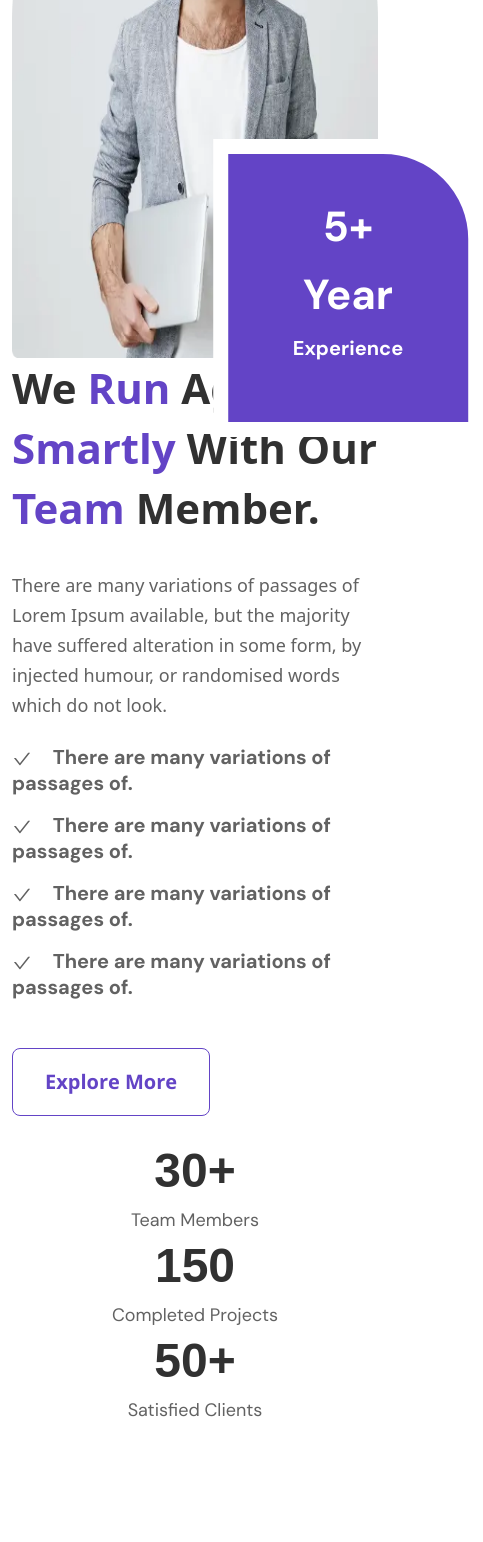
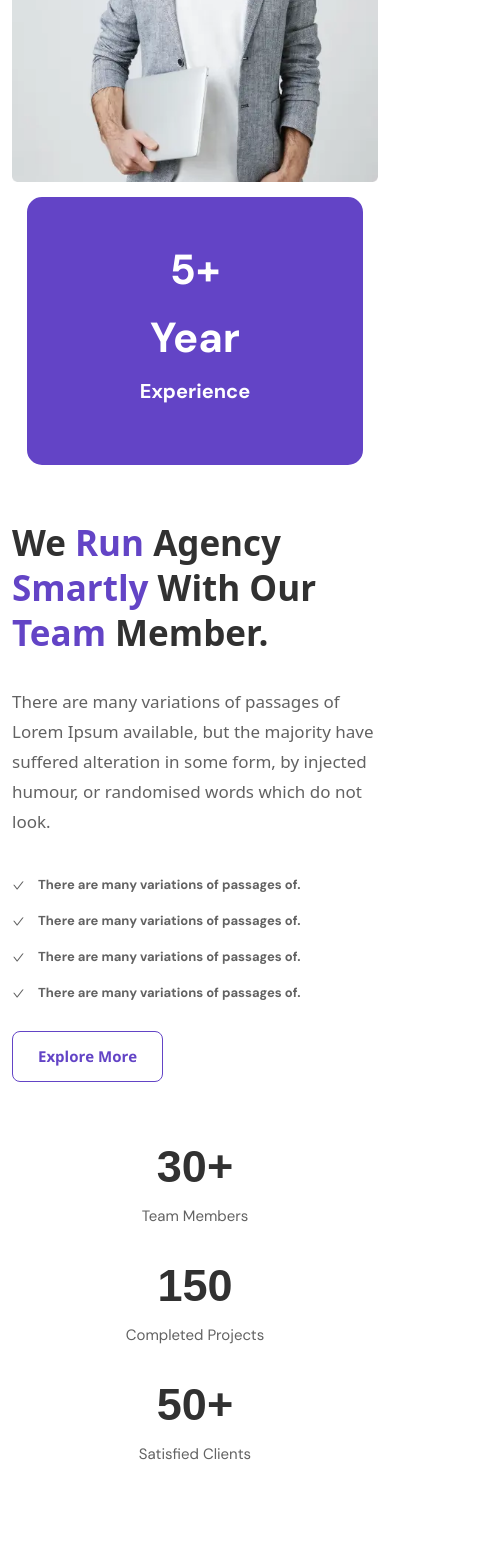
Before and after one commit to Tanvir-Ejaj/Portfolio-NextJs, a Next.js app: page / in a window 390 px wide. Shown: the part 3940-5482 px from the top of the page, 483 px wide, since content can reach past the window. Built offline with nearby package versions, Linux system fonts and the light colour scheme; a web font is replaced by a local one.

Commit message:
sm device rs done

```diff
--- a/src/components/Blog/BlogSlider.js
+++ b/src/components/Blog/BlogSlider.js
@@ -25,6 +25,23 @@ const BlogSlider = () => {
     nextArrow: <NextArrow />,
     prevArrow: <PrevArrow />,
     autoplay: true,
+    responsive: [
+      {
+        breakpoint: 768,
+        settings: {
+          slidesToShow: 2,
+          slidesToScroll: 1,
+        },
+      },
+      {
+        breakpoint: 575,
+        settings: {
+          slidesToShow: 1,
+          slidesToScroll: 1,
+          arrows: false,
+        },
+      },
+    ],
   };
 
   const Animation = {
--- a/src/components/Company/company.scss
+++ b/src/components/Company/company.scss
@@ -1,6 +1,9 @@
 .company {
-  padding-top: 100px;
-  padding-bottom: 120px;
+  margin-top: 100px;
+  margin-bottom: 120px;
+  @include media-breakpoint-down(md){
+    margin: 50px 0 70px 0;
+  }
   .company-heading {
     padding-bottom: 40px;
     h3 {
@@ -8,6 +11,9 @@
       font-weight: 700;
       color: #414141;
       line-height: 40px;
+      @include media-breakpoint-between(zero,sm){
+        font-size: 30px;
+      }
     }
   }
   .company-slider{
@@ -18,8 +24,14 @@
       border: 1px solid #D8D2EC;
       min-height: 210px;
       line-height: 210px;
-      min-width: 278px;
+      // min-width: 278px;
       text-align: center;
+      @include media-breakpoint-between(zero, sm){
+        margin: 0 auto;
+      }
+      @include media-breakpoint-between(sm, md){
+        margin: 0 auto;
+      }
     }
   }
 }
--- a/src/components/Experience/ExpRight.js
+++ b/src/components/Experience/ExpRight.js
@@ -57,7 +57,7 @@ const ExpRight = () => {
         </motion.button>
         <div className="counter">
           <div className="row text-center">
-            <div className="col-lg-4">
+            <div className="col-sm-4 col-lg-4">
               <div className="counter-inner">
                 <CountUp
                   start={1}
@@ -75,7 +75,7 @@ const ExpRight = () => {
                 <p className={DmSans.className}>Team Members</p>
               </div>
             </div>
-            <div className="col-lg-4">
+            <div className="col-sm-4 col-lg-4">
               <div className="counter-inner">
                 <CountUp
                   start={1}
@@ -92,7 +92,7 @@ const ExpRight = () => {
                 <p className={DmSans.className}>Completed Projects</p>
               </div>
             </div>
-            <div className="col-lg-4">
+            <div className="col-sm-4 col-lg-4">
               <div className="counter-inner">
                 <CountUp
                   start={1}
--- a/src/components/Experience/experience.scss
+++ b/src/components/Experience/experience.scss
@@ -1,16 +1,19 @@
 .experience {
-  padding-bottom: 120px;
   .exp-pic {
+    position: relative;
     img {
       width: 100%;
+      @include media-breakpoint-down(md) {
+        width: 100%;
+        height: auto;
+      }
     }
-    position: relative;
     .exp-img-text {
+      position: absolute;
       display: inline-block;
       background: $blue-color;
       padding: 43px 65px;
       border: 15px solid $white-color;
-      position: absolute;
       bottom: 70px;
       right: 30px;
       transform: translate(50%, 50%);
@@ -19,6 +22,22 @@
       -ms-transform: translate(50%, 50%);
       -o-transform: translate(50%, 50%);
       border-top-right-radius: 100px;
+      @include media-breakpoint-down(md) {
+        position: static;
+        transform: translate(0);
+        -webkit-transform: translate(0);
+        -moz-transform: translate(0);
+        -ms-transform: translate(0);
+        -o-transform: translate(0);
+        border-radius: 30px;
+        -webkit-border-radius: 30px;
+        -moz-border-radius: 30px;
+        -ms-border-radius: 30px;
+        -o-border-radius: 30px;
+        margin: 0 auto;
+        text-align: center;
+        width: 100%;
+      }
       h3 {
         text-align: center;
         font-size: 42px;
@@ -35,11 +54,18 @@
     }
   }
   .exp-right {
+    @include media-breakpoint-down(md){
+      margin-top: 40px;
+    }
     h3 {
       font-size: 42px;
       font-weight: 700;
       color: $black-color;
       line-height: 60px;
+      @include media-breakpoint-down(md) {
+        font-size: 35px;
+        line-height: 45px;
+      }
       span {
         color: $blue-color;
       }
@@ -50,8 +76,14 @@
       font-weight: 400;
       color: $text-color;
       line-height: 30px;
+      @include media-breakpoint-down(md) {
+        font-size: 17px;
+      }
     }
     .exp-data {
+      @include media-breakpoint-down(md) {
+        margin-top: 30px;
+      }
       ul {
         margin: 0;
         padding: 0;
@@ -61,8 +93,19 @@
           line-height: 26px;
           color: $text-color;
           padding: 8px 0;
+          @include media-breakpoint-between(zero, sm) {
+            font-size: 13px;
+            padding: 5px 0;
+          }
+          @include media-breakpoint-between(sm, md) {
+            font-size: 18px;
+            padding: 5px 0;
+          }
           svg {
             margin-right: 16px;
+            @include media-breakpoint-between(zero, sm) {
+              margin-right: 10px;
+            }
           }
         }
       }
@@ -81,15 +124,33 @@
       background: transparent;
       outline: 0;
       margin-top: 40px;
+      @include media-breakpoint-between(zero, sm) {
+        font-size: 15px;
+        padding: 13px 25px;
+        margin-top: 20px;
+      }
+      @include media-breakpoint-between(sm , md) {
+        font-size: 17px;
+        padding: 15px 28px;
+      }
     }
     .counter {
-      padding-top: 40px;
+      margin-top: 40px;
+      @include media-breakpoint-down(md){
+        margin-top: 50px;
+      }
       .counter-inner {
+        @include media-breakpoint-between(zero , sm){
+          margin: 20px 0;
+        }
         h3 {
           font-size: 48px;
           font-weight: 700;
           color: $black-color;
           line-height: 30px;
+          @include media-breakpoint-down(md){
+            font-size: 45px;
+          }
         }
         p {
           padding-top: 11px;
@@ -97,6 +158,9 @@
           font-weight: 400;
           color: $text-color;
           line-height: 30px;
+          @include media-breakpoint-down(md){
+            font-size: 15px;
+          }
         }
       }
     }
--- a/src/components/Layout/Footer/Footer.js
+++ b/src/components/Layout/Footer/Footer.js
@@ -28,7 +28,7 @@ const Footer = () => {
       <div className="footer-main">
         <div className="container">
           <div className="row">
-            <div className="col-lg-3">
+            <div className="col-sm-6 col-lg-3">
               <Link href="/">
                 <Logo />
               </Link>
@@ -37,7 +37,7 @@ const Footer = () => {
                 majority have suffered.
               </p>
             </div>
-            <div className="col-lg-3">
+            <div className="col-sm-6 col-lg-3">
               <div className="footer-content">
                 <h3 className={DmSans.className}>Service</h3>
                 {ServiceData.map((data, i) => (
@@ -47,7 +47,7 @@ const Footer = () => {
                 ))}
               </div>
             </div>
-            <div className="col-lg-3">
+            <div className="col-sm-6 col-lg-3 mt-4 mt-lg-0">
               <div className="footer-content">
                 <h3 className={DmSans.className}>Resource</h3>
                 {ResourceData.map((data, i) => (
@@ -57,7 +57,7 @@ const Footer = () => {
                 ))}
               </div>
             </div>
-            <div className="col-lg-3">
+            <div className="col-sm-6 col-lg-3 mt-4 mt-lg-0">
               <div className="footer-content">
                 <h3>Newsletter</h3>
                 <p className={OpenSans.className + " "}>
--- a/src/components/Layout/Footer/footer.scss
+++ b/src/components/Layout/Footer/footer.scss
@@ -6,6 +6,9 @@
     color: #717171;
     font-size: 18px;
     line-height: 30px;
+    @include media-breakpoint-down(md){
+      padding-top: 30px;
+    }
   }
   .footer-content {
     h3 {
@@ -14,6 +17,9 @@
       line-height: 20px;
       padding-bottom: 53px;
       font-weight: 700;
+      @include media-breakpoint-down(md){
+        padding-bottom: 30px;
+      }
     }
     a {
       display: block;
@@ -51,6 +57,9 @@
       background: transparent;
       outline: none;
       border: 0;
+      @include media-breakpoint-between(sm , md){
+        width: 60%;
+      }
     }
     button {
       padding: 15px 18px;
@@ -60,6 +69,9 @@
       color: $white-color;
       border-top-right-radius: 8px;
       border-bottom-right-radius: 8px;
+      @include media-breakpoint-between(sm , md){
+        width: 20%;
+      }
     }
   }
   .contact-icons {
--- a/src/components/Subscribe/subscribe.scss
+++ b/src/components/Subscribe/subscribe.scss
@@ -8,12 +8,19 @@
     -ms-border-radius: 8px;
     -o-border-radius: 8px;
     padding: 50px;
+    @include media-breakpoint-down(md){
+      padding: 20px;
+    }
     .subs-left {
       h3 {
         font-size: 48px;
         font-weight: 700;
         line-height: 60px;
         color: $white-color;
+        @include media-breakpoint-down(md){
+          font-size: 30px;
+          line-height: 45px;
+        }
       }
       p {
         padding-top: 16px;
@@ -22,6 +29,10 @@
         line-height: 30px;
         color: $white-color;
         width: 70%;
+        @include media-breakpoint-down(md){
+          font-size: 16px;
+          width: 100%;
+        }
       }
     }
     .subs-right {
@@ -34,6 +45,9 @@
       -moz-border-radius: 8px;
       -ms-border-radius: 8px;
       -o-border-radius: 8px;
+      @include media-breakpoint-down(md){
+        margin-top: 40px;
+      }
       input {
         padding: 10px 18px;
         width: 75%;
```
Also changed, not shown: src/components/Blog/blog.scss (+28 -0 lines), src/components/Company/index.js (+36 -9 lines).
